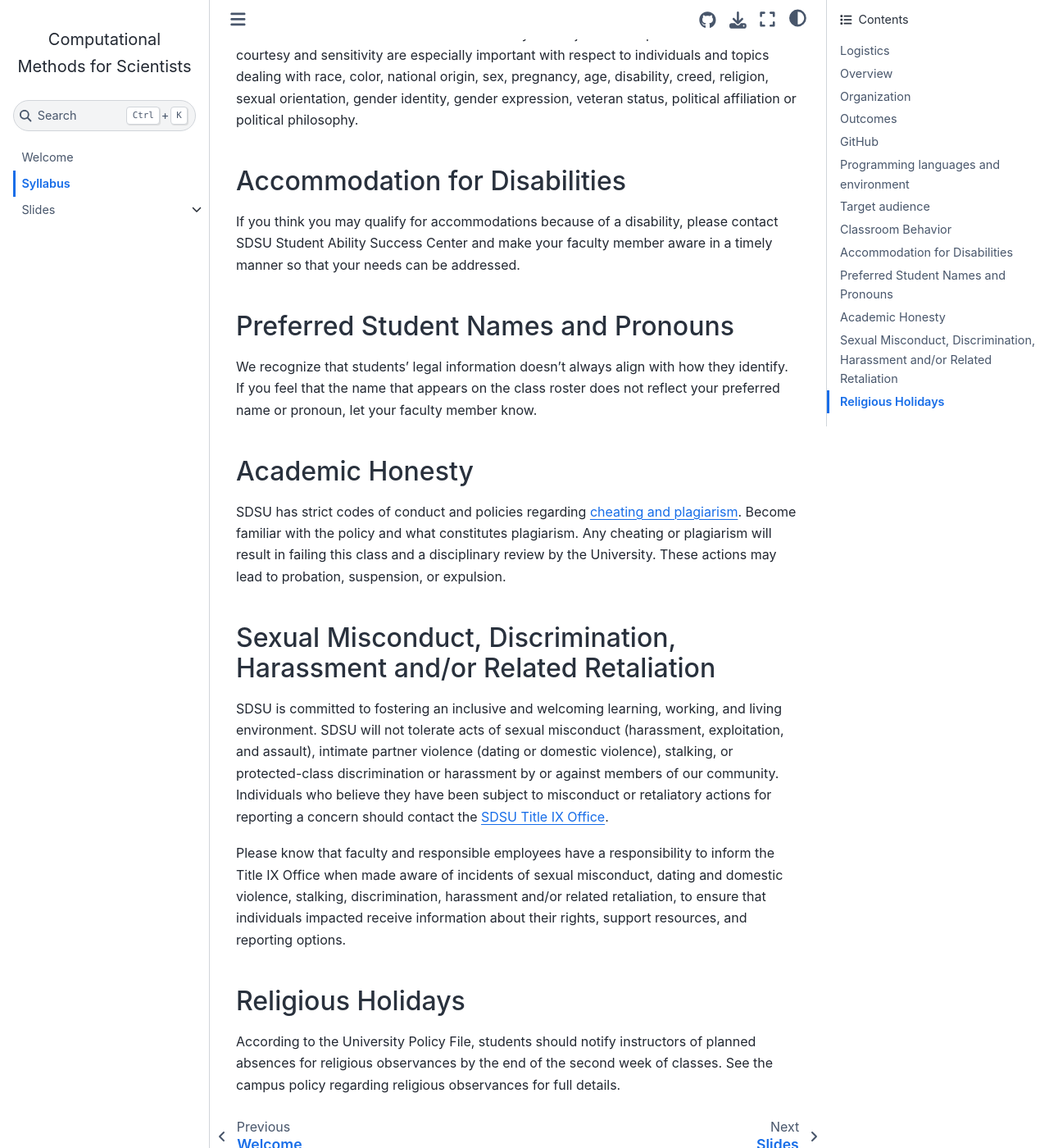
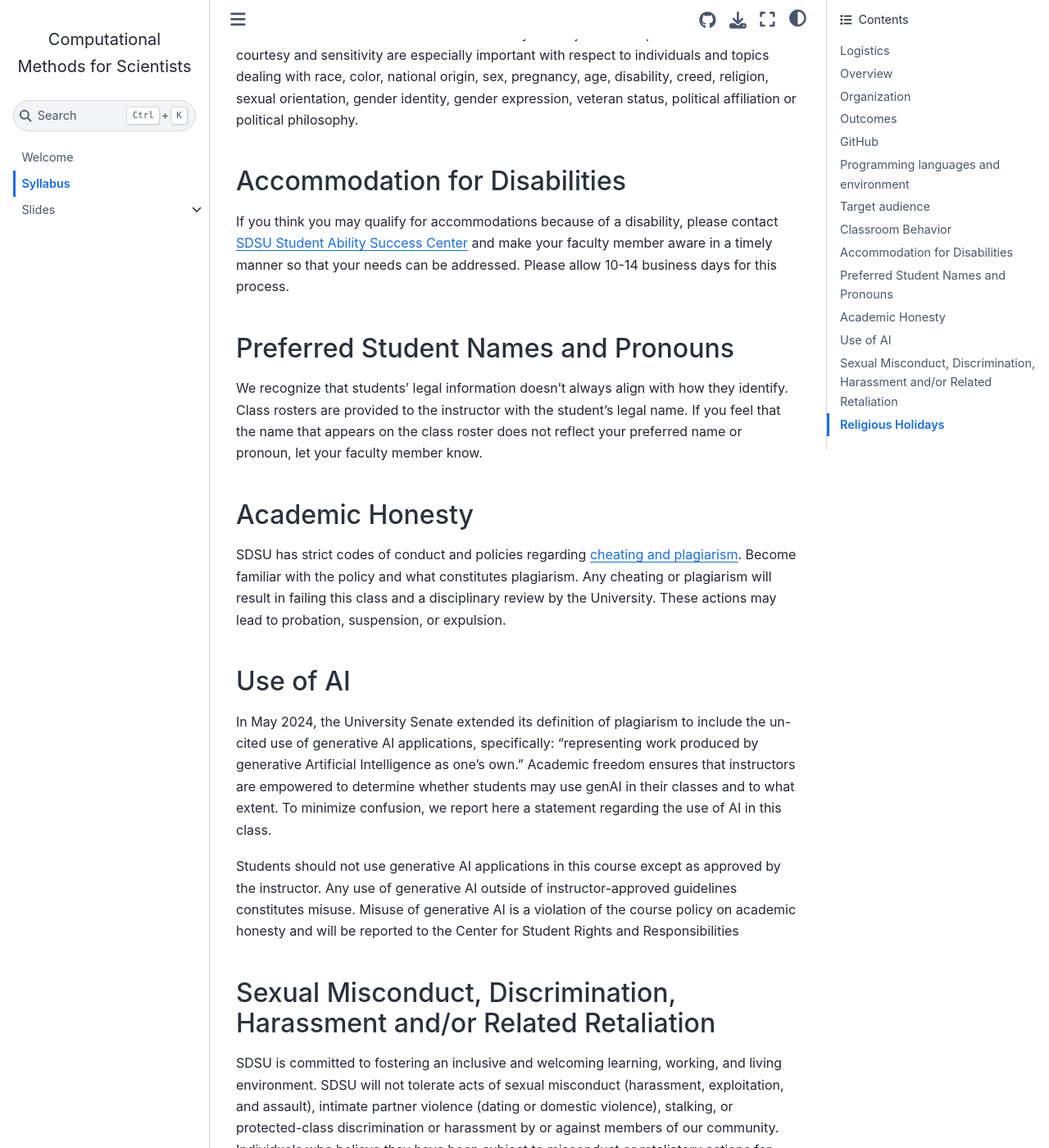
Before and after one commit to sdsu-comp526/fall24, a Jupyter Book: the page built from syllabus.md, in a window 1280 px wide and 1400 px high, scrolled down 4296 px. Shown: the whole window at 82% size. Built offline with Jupyter Book 1.0.4 settings and Sphinx 7.4.7 and the Sphinx Book theme 1.1.4, drawn with Linux system fonts in a browser that asks for light colours; pages that are not in the unit, such as notebooks, are missing from menus; some of the changed text lies outside the part shown.

Commit message:
Updates to syllabus w/ office location and AI statement

```diff
--- a/syllabus.md
+++ b/syllabus.md
@@ -115,15 +116,21 @@ Both students and faculty are responsible for maintaining an appropriate learnin
 
 ## Accommodation for Disabilities
 
-If you think you may qualify for accommodations because of a disability, please contact SDSU Student Ability Success Center and make your faculty member aware in a timely manner so that your needs can be addressed.
+If you think you may qualify for accommodations because of a disability, please contact [SDSU Student Ability Success Center](https://sds.sdsu.edu/) and make your faculty member aware in a timely manner so that your needs can be addressed. Please allow 10-14 business days for this process.
+
 
 ## Preferred Student Names and Pronouns
 
-We recognize that students' legal information doesn't always align with how they identify. If you feel that the name that appears on the class roster does not reflect your preferred name or pronoun, let your faculty member know.
+We recognize that students' legal information doesn't always align with how they identify. Class rosters are provided to the instructor with the student's legal name. If you feel that the name that appears on the class roster does not reflect your preferred name or pronoun, let your faculty member know.
 
 ## Academic Honesty
 
 SDSU has strict codes of conduct and policies regarding [cheating and plagiarism](https://sacd.sdsu.edu/student-rights/academic-dishonesty/cheating-and-plagiarism). Become familiar with the policy and what constitutes plagiarism. Any cheating or plagiarism will result in failing this class and a disciplinary review by the University. These actions may lead to probation, suspension, or expulsion.
+
+## Use of AI
+In May 2024, the University Senate extended its definition of plagiarism to include the un-cited use of generative AI applications, specifically: "representing work produced by generative Artificial Intelligence as one’s own." Academic freedom ensures that instructors are empowered to determine whether students may use genAI in their classes and to what extent. To minimize confusion, we report here a statement regarding the use of AI in this class.
+
+Students should not use generative AI applications in this course except as approved by the instructor. Any use of generative AI outside of instructor-approved guidelines constitutes misuse. Misuse of generative AI is a violation of the course policy on academic honesty and will be reported to the Center for Student Rights and Responsibilities
 
 ## Sexual Misconduct, Discrimination, Harassment and/or Related Retaliation
 
```
Also changed, not shown: other parts of syllabus.md (+1 -0 lines).
